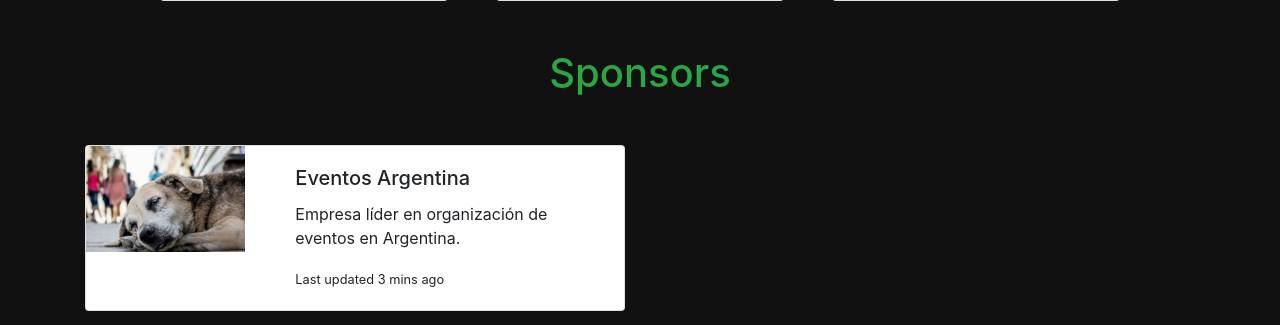
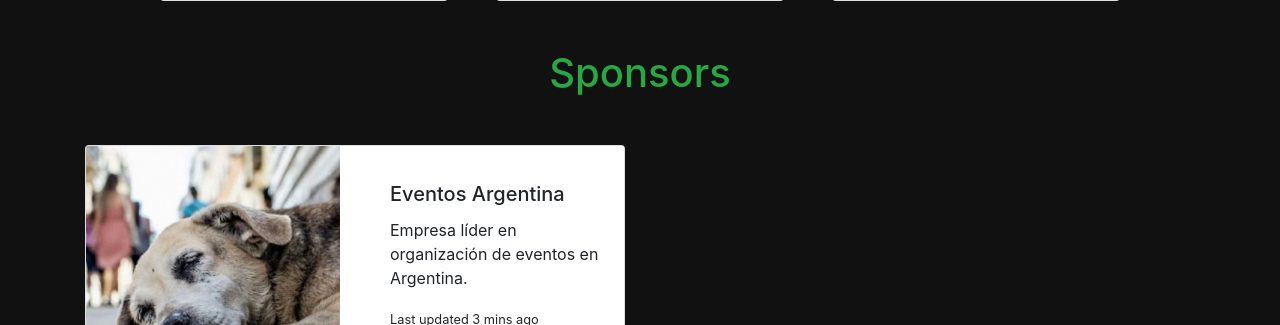
Before and after one commit to ParisNicolas/CopaRenault, a Flask app: page / in a window 1280 px wide. Shown: the part 1536-1861 px from the top of the page. Run offline with Flask 3, Linux system fonts and the light colour scheme; some libraries are stand-ins or nearby versions.

Commit message:
run.bat y algo en main

```diff
--- a/flaskr/main/routes.py
+++ b/flaskr/main/routes.py
@@ -21,13 +21,13 @@ sponsors = [
         'website_link': 'https://www.coca-cola.com/ar/es'
     },
     {
-        'image_link': 'https://example.com/sponsor3.jpg',
+        'image_link': 'https://ecoobjetivo.com.ar/static/custom/logo-grande.png?t=2024-07-20+03%3A01%3A05.868706',
         'title': 'Cuidado Ambiental S.A.',
         'description': 'Comprometidos con la preservación del medio ambiente en Argentina.',
         'website_link': 'https://www.cuidadoambiental.com.ar'
     },
     {
-        'image_link': 'https://example.com/sponsor4.jpg',
+        'image_link': 'https://cdn1.businessintriper.com/wp-content/uploads/2020/02/13200617/Patagonia-argentina.png',
         'title': 'Turismo Patagónico',
         'description': 'Descubre la belleza natural de la Patagonia Argentina con nosotros.',
         'website_link': 'https://www.turismopatagonico.com.ar'
--- a/flaskr/main/templates/main/home.html
+++ b/flaskr/main/templates/main/home.html
@@ -52,30 +52,30 @@
         <div class="d-flex flex-column mt-5">
             {% for sponsor in sponsors %}
             {% if loop.index is even %}
-            <div class="d-flex justify-content-end">
+            <div class="d-flex justify-content-end" style="height: 200px;">
                 <a href="{{ sponsor['website_link'] }}" class="card card-link mb-3" style="max-width: 540px;">
-                    <div class="row g-0">
-                      <div class="col-md-8">
+                    <div class="row g-0 align-items-center" style="overflow: hidden;">
+                        <div class="col-md-6">
                             <div class="card-body">
                                 <h5 class="card-title">{{ sponsor['title'] }}</h5>
                                 <p class="card-text">{{ sponsor['description'] }}</p>
                                 <p class="card-text"><small class="text-body-secondary">Last updated 3 mins ago</small></p>
                             </div>
                         </div>
-                      <div class="col-md-4">
-                        <img src="{{ sponsor['image_link'] }}" class="img-fluid rounded-start" alt="...">
+                        <div class="col-md-6 position-relative">
+                          <img src="{{ sponsor['image_link'] }}" class="rounded-start bottom-0" alt="..." style="height: 220px; width: 100%; object-fit: cover;">
                         </div>
                     </div>
                 </a>
             </div>
             {% else %}
-            <div class="d-flex">
+            <div class="d-flex" style="height: 200px;">
                 <a href="{{ sponsor['website_link'] }}" class="card card-link mb-3" style="max-width: 540px;">
-                    <div class="row g-0">
-                      <div class="col-md-4">
-                        <img src="{{ sponsor['image_link'] }}" class="img-fluid rounded-start" alt="...">
+                    <div class="row g-0 align-items-center " style="overflow: hidden;">
+                        <div class="col-md-6 position-relative">
+                          <img src="{{ sponsor['image_link'] }}" class="rounded-start" alt="..." style="height: 220px; width: 100%; object-fit: cover;">
                         </div>
-                      <div class="col-md-8">
+                        <div class="col-md-6">
                             <div class="card-body">
                                 <h5 class="card-title">{{ sponsor['title'] }}</h5>
                                 <p class="card-text">{{ sponsor['description'] }}</p>
```
Also changed, not shown: 1 other file. Lines whose indentation alone changed are shown as unchanged.
